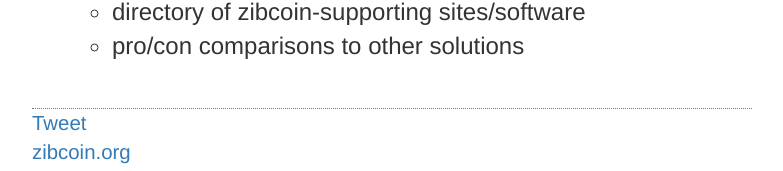
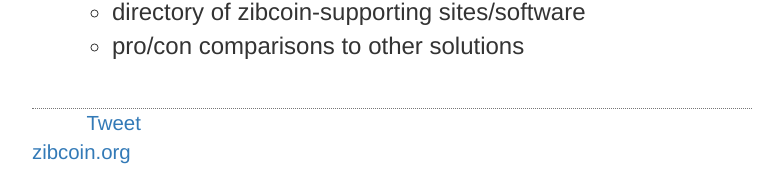
Before and after one commit to gojomo/zibcoin.org, a Jekyll site: the page built from index.md, in a window 1280 px wide. Shown: the part 2261-2432 px from the top of the page, without its empty margins (248-1031 px from the left). Built offline with Jekyll 4.4.1, drawn with Linux system fonts in a browser that asks for light colours; nearby versions of some CDN libraries; comment, search, counter and statistics services are not loaded.

Commit message:
Update minimal.html

```diff
--- a/_layouts/minimal.html
+++ b/_layouts/minimal.html
@@ -34,9 +34,15 @@
       {{ content }}
       <br>
       <div class="small" style="border-top:1px dotted #777">
-        <div class="fb-like" data-href="http://zibcoin.org" data-width="375" data-layout="standard" data-action="like" data-show-faces="true" data-share="true"></div>
-        <div><a href="https://twitter.com/share" class="twitter-share-button" data-via="zibcoin" data-size="large" data-hashtags="bitcoin">Tweet</a>
-<script>!function(d,s,id){var js,fjs=d.getElementsByTagName(s)[0],p=/^http:/.test(d.location)?'http':'https';if(!d.getElementById(id)){js=d.createElement(s);js.id=id;js.src=p+'://platform.twitter.com/widgets.js';fjs.parentNode.insertBefore(js,fjs);}}(document, 'script', 'twitter-wjs');</script></div>
+<table border=0><tr><td width=50%>
+<div class="fb-like" data-href="http://zibcoin.org" data-width="375" data-layout="standard" data-action="like" data-show-faces="true" data-share="true">
+</div>
+</td><td>
+<a href="https://twitter.com/share" class="twitter-share-button" data-via="zibcoin" data-size="large" data-hashtags="bitcoin">Tweet
+</a>
+<script>!function(d,s,id){var js,fjs=d.getElementsByTagName(s)[0],p=/^http:/.test(d.location)?'http':'https';if(!d.getElementById(id)){js=d.createElement(s);js.id=id;js.src=p+'://platform.twitter.com/widgets.js';fjs.parentNode.insertBefore(js,fjs);}}(document, 'script', 'twitter-wjs');
+</script>
+</td></tr></table>
         <a href='/'>{{ site.domain }}</a><br>
         source <a href='{{ site.project_url }}'>{{ site.project_display_name }}</a>
       </div>
```
